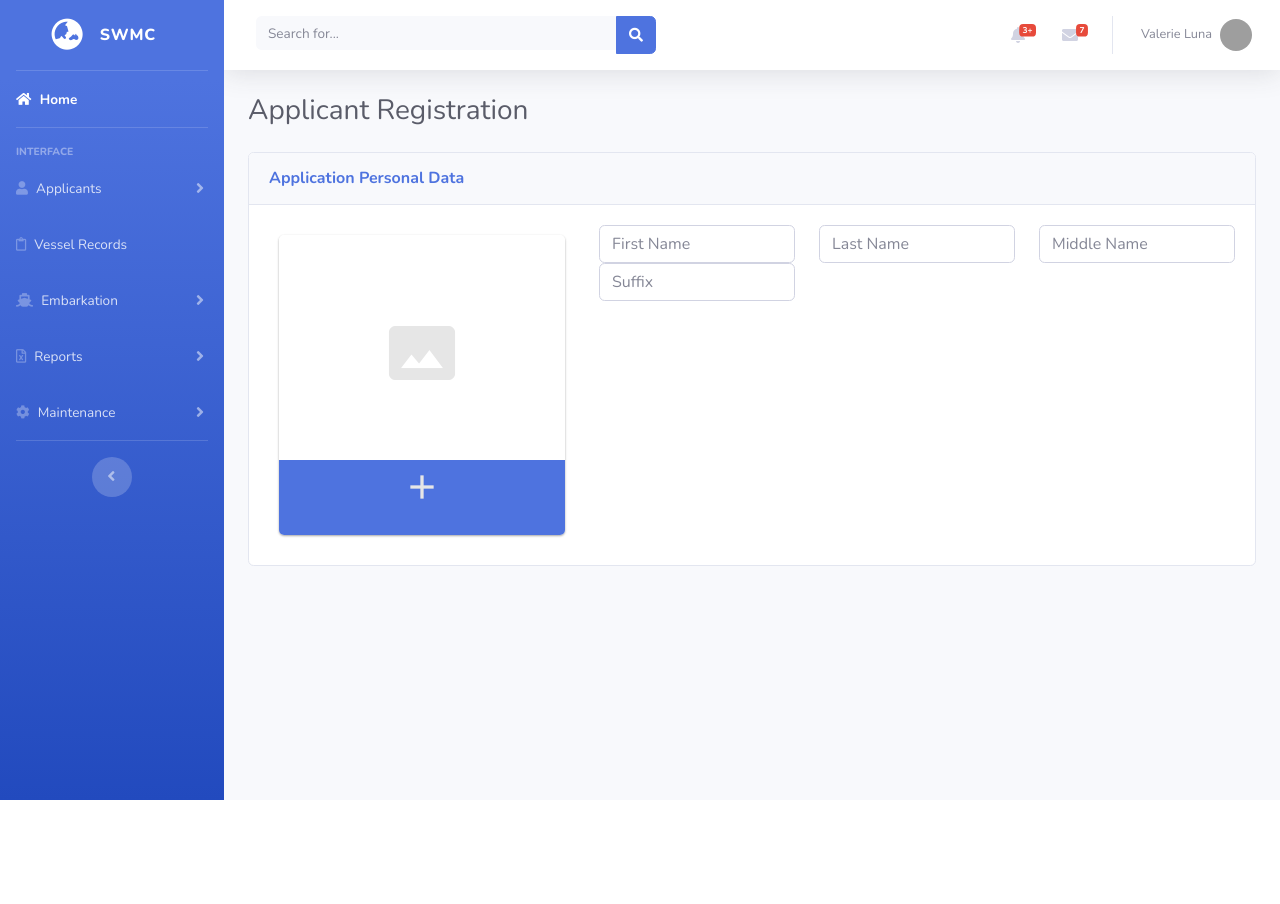
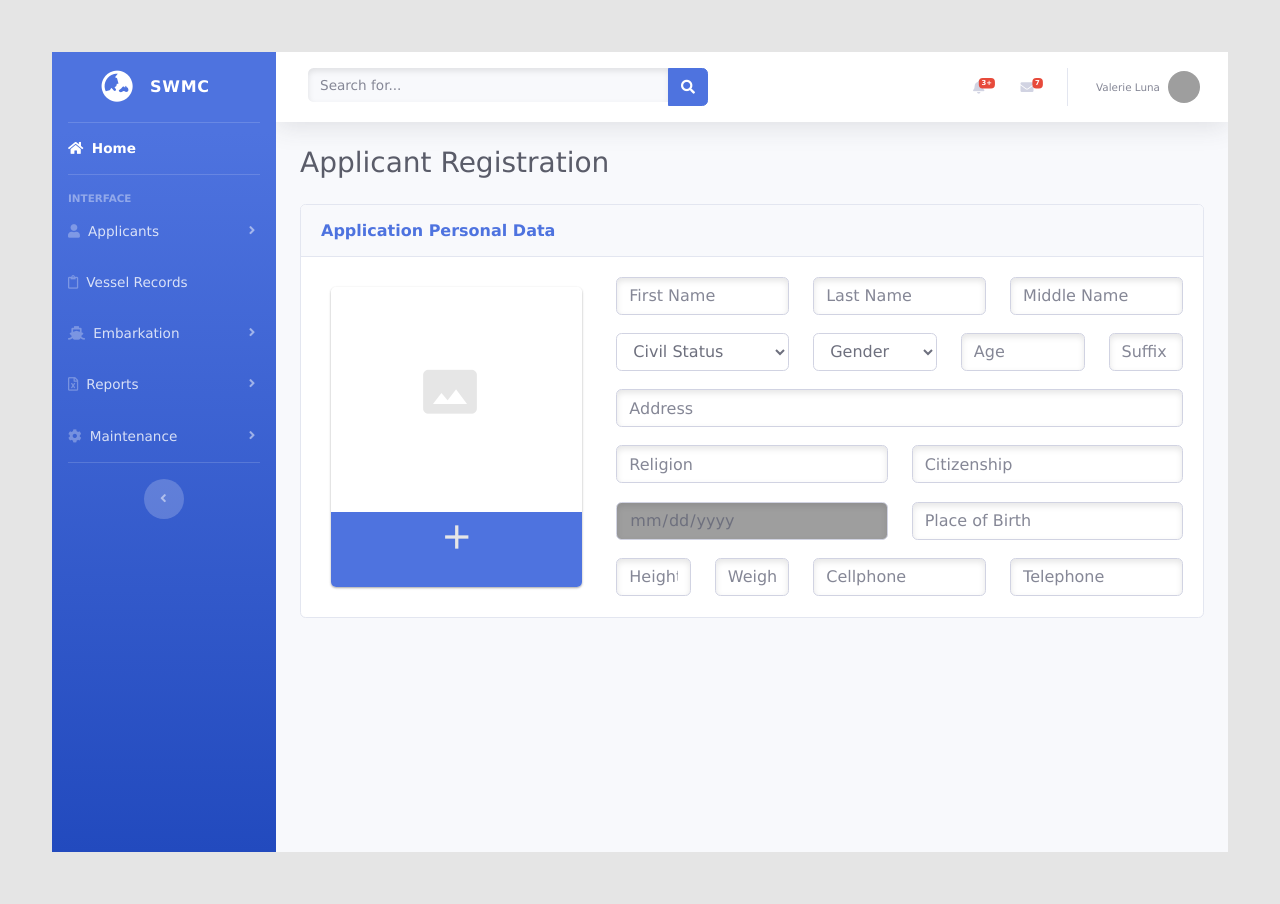
Before and after one commit to jayyrivera/swmc, a PHP site: page /applicantRegistration.php in a window 1280 px wide. Before the commit the page ends 800 px from the top, so only its background shows below. Run offline with PHP 8.4, Linux system fonts and the light colour scheme; grey boxes are pictures that could not be loaded.

Commit message:
Applicant personal data done

```diff
--- a/applicantRegistration.php
+++ b/applicantRegistration.php
@@ -41,10 +41,84 @@
                   <div class="col-md-4">
                       <input type="text" class="form-control form-control-user" id="middleName" placeholder="Middle Name">
                   </div>
-                  <div class="col-md-4">
+              </div>
+
+              <br>
+
+              <div class="row">
+                  <div class="col-sm-4">
+                    <select class="form-control" id="cStatus">
+                    <option value="" disabled selected>Civil Status</option>
+                      <option>2</option>
+                      <option>3</option>
+                      <option>4</option>
+                    </select>
+                  </div>
+                  <div class="col-sm-3">
+                    <select class="form-control" id="gender">
+                    <option value="" disabled selected>Gender</option>
+                      <option>2</option>
+                      <option>3</option>
+                      <option>4</option>
+                    </select>
+                  </div>
+                  <div class="col-md-3">
+                      <input type="text" class="form-control form-control-user" id="middleName" placeholder="Age">
+                  </div>
+                  <div class="col-md-2">
                       <input type="text" class="form-control form-control-user" id="middleName" placeholder="Suffix">
                   </div>
               </div>
+
+              <br>
+
+                <div class="row">
+                  <div class="col-md-12">
+                      <input type="text" class="form-control form-control-user" id="address" placeholder="Address">
+                </div>
+              </div>
+
+              <br>
+
+              <div class="row">
+                  <div class="col-md-6">
+                      <input type="text" class="form-control form-control-user" id="religion" placeholder="Religion">
+                </div>
+                <div class="col-md-6">
+                      <input type="text" class="form-control form-control-user" id="citizenship" placeholder="Citizenship">
+                </div>
+              </div>
+
+              <br>
+
+              <div class="row">
+                  <div class="col-md-6">
+                  <input type="date" class="form-control form-control-user" name="dateofbirth" id="dateofbirth">
+                </div>
+                <div class="col-md-6">
+                      <input type="text" class="form-control form-control-user" id="placeofbirth" placeholder="Place of Birth">
+                </div>
+              </div>
+
+              <br>
+
+              <div class="row">
+                  <div class="col-md-2">
+                  <input type="text" class="form-control form-control-user" id="height" placeholder="Height">
+                </div>
+                <div class="col-md-2">
+                      <input type="text" class="form-control form-control-user" id="weight" placeholder="Weight">
+                </div>
+                <div class="col-md-4">
+                      <input type="text" class="form-control form-control-user" id="cellphone" placeholder="Cellphone">
+                </div>
+                <div class="col-md-4">
+                      <input type="text" class="form-control form-control-user" id="telephone" placeholder="Telephone">
+                </div>
+              </div>
+
+
+
             </div>
         </div>
 
--- a/css/sb-modified.css
+++ b/css/sb-modified.css
@@ -133,3 +133,33 @@ i.material-icons {
             transform: scale(2.5);
   }
 }
+[type="date"] {
+  background: #fff
+    url(https://cdn1.iconfinder.com/data/icons/cc_mono_icon_set/blacks/16x16/calendar_2.png)
+    97% 50% no-repeat;
+}
+[type="date"]::-webkit-inner-spin-button {
+  display: none;
+}
+[type="date"]::-webkit-calendar-picker-indicator {
+  opacity: 0;
+}
+
+/* custom styles */
+body {
+  padding: 4em;
+  background: #e5e5e5;
+  font: 13px/1.4 Geneva, "Lucida Sans", "Lucida Grande", "Lucida Sans Unicode",
+    Verdana, sans-serif;
+}
+label {
+  display: block;
+}
+input {
+  border: 1px solid #c4c4c4;
+  border-radius: 5px;
+  background-color: #fff;
+  padding: 3px 5px;
+  box-shadow: inset 0 3px 6px rgba(0, 0, 0, 0.1);
+  width: 190px;
+}
```
